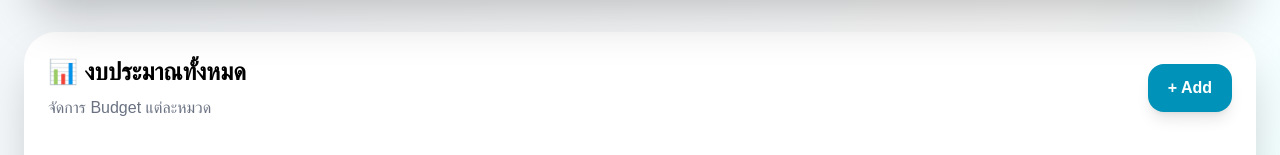
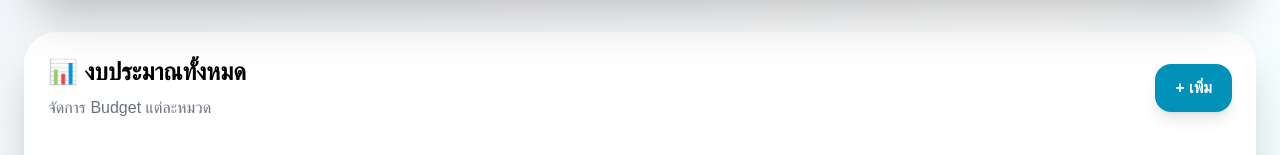
Before and after one commit to Paprem39/finance-tracker, a Next.js app: page /budget in a window 1280 px wide. Shown: the part 260-415 px from the top of the page. Built offline with nearby package versions, Linux system fonts and the light colour scheme.

Commit message:
edit +Add en to th

```diff
--- a/src/app/budget/page.tsx
+++ b/src/app/budget/page.tsx
@@ -421,7 +421,7 @@ const filteredBudgets = useMemo(() => {
               shadow-lg
             "
           >
-            + Add
+            + เพิ่ม
           </button>
         </div>
 
--- a/src/app/debts/page.tsx
+++ b/src/app/debts/page.tsx
@@ -364,7 +364,7 @@ const toggleBillPaid = (id: number) => {
                 shadow-lg
               "
             >
-              + Add
+              + เพิ่ม
             </button>
           </div>
 
@@ -499,7 +499,7 @@ const toggleBillPaid = (id: number) => {
                 shadow-lg
               "
             >
-              + Add
+              + เพิ่ม
             </button>
           </div>
 
@@ -636,7 +636,7 @@ const toggleBillPaid = (id: number) => {
       shadow-lg
     "
   >
-    + Add
+    + เพิ่ม
   </button>
 
 </div>
```
